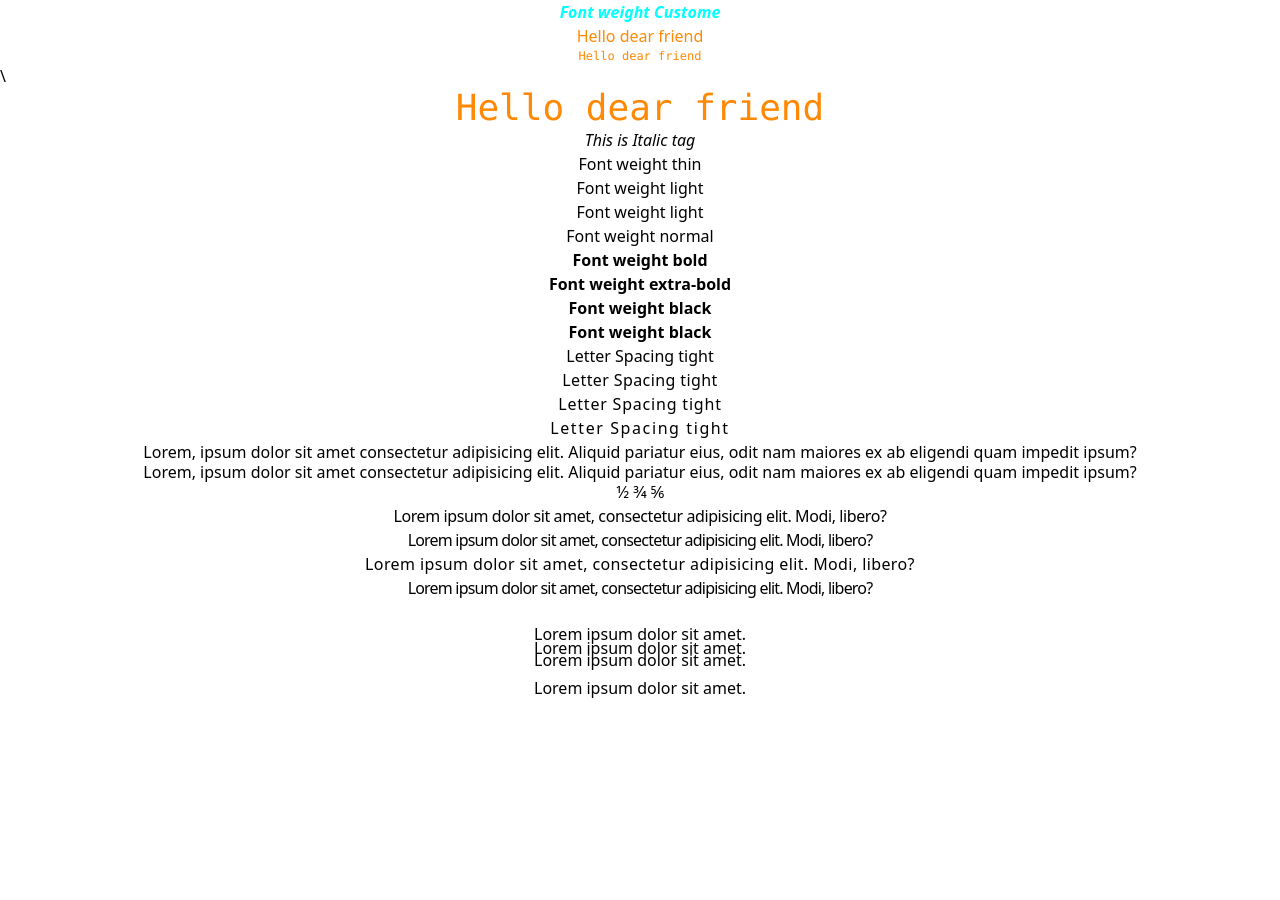
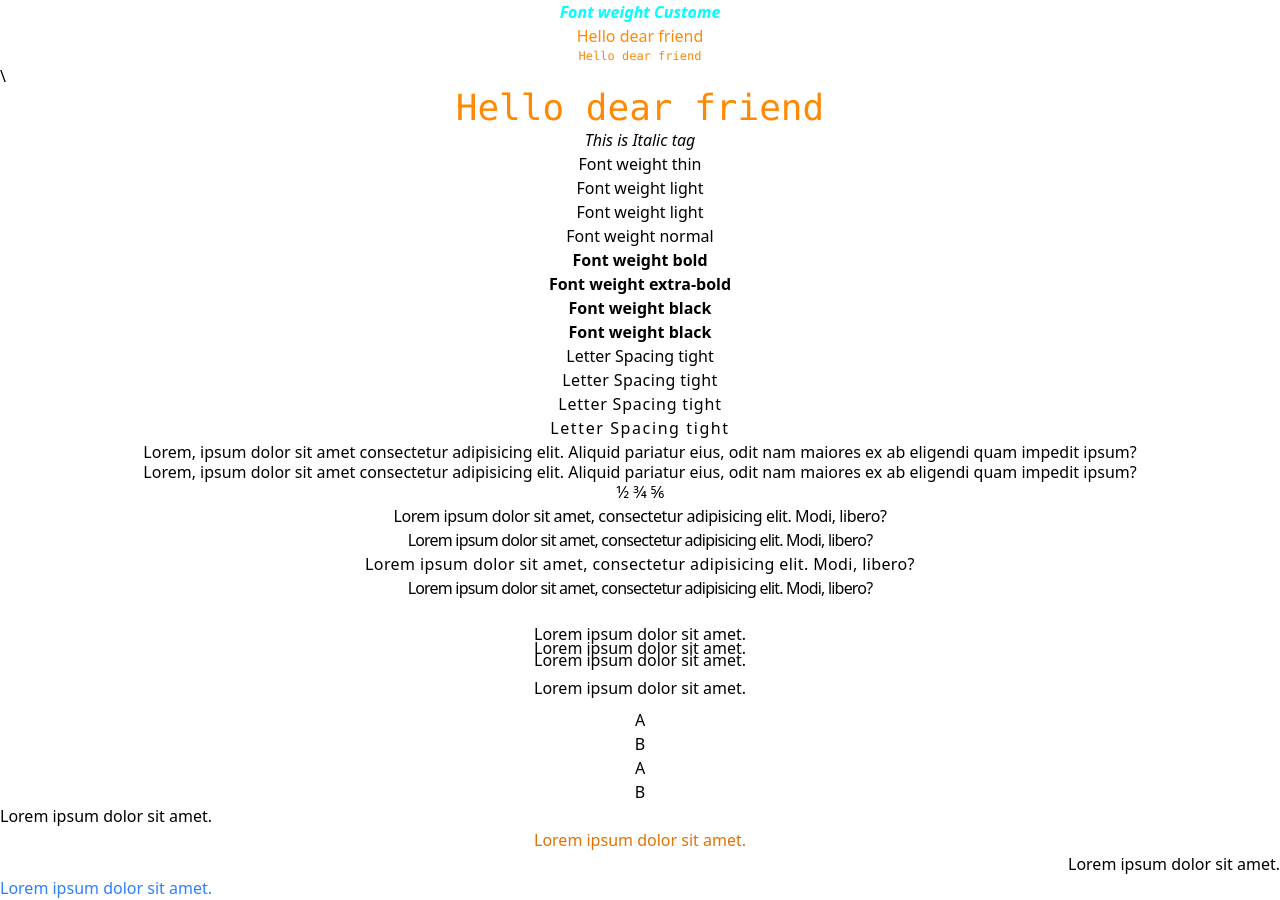
Before and after one commit to saifhusain62/Tailwindcss, a React (Vite) app in the folder tailwind/: page / in a window 1280 px wide. Before the commit the page ends 800 px from the top, so only its background shows below. Built offline with nearby package versions, Linux system fonts and the light colour scheme.

Commit message:
TETX ALIGN

```diff
--- a/tailwind/src/App.jsx
+++ b/tailwind/src/App.jsx
@@ -48,6 +48,21 @@ function App() {
              <p className='text-center leading-4'>Lorem ipsum dolor sit amet.</p>
              <p className='text-center leading-10'>Lorem ipsum dolor sit amet.</p>
 
+             {/* LIST STYLE */}
+
+             <ul className='list-disc text-center'>
+              <li>A</li>
+              <li>B</li>
+             </ul>
+             <ul className='list-decimal text-center'>
+              <li>A</li>
+              <li>B</li>
+             </ul>
+             {/* TEXT ALIGN */}
+             <p className='text-left'>Lorem ipsum dolor sit amet.</p>
+             <p className='text-center text-amber-600'>Lorem ipsum dolor sit amet.</p>
+             <p className='text-right'>Lorem ipsum dolor sit amet.</p>
+             <p className='text-justify text-blue-500'>Lorem ipsum dolor sit amet.</p>
 
     </div>
   )
```
